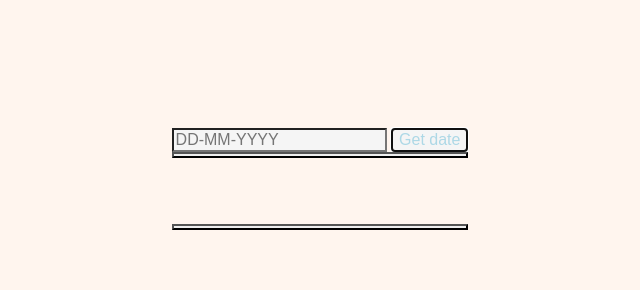
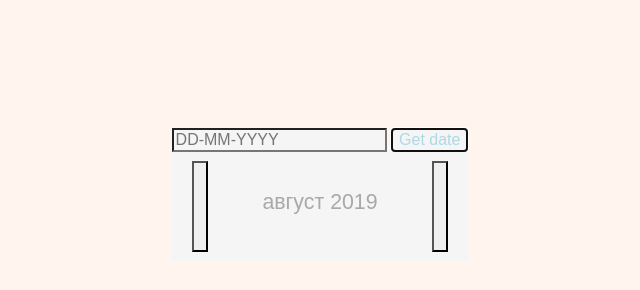
Before and after one commit to AdukarIT/FedotovaAS, a plain HTML site: page Task22/calendar.html in a window 1280 px wide. Both pictures are taken after a click on the button "Get date". Shown: the whole page, without its empty margins (320-960 px from the left). Drawn offline with nearby package versions, Linux system fonts and the light colour scheme.

Commit message:
changed 22

```diff
--- a/Task22/calendarScript.js
+++ b/Task22/calendarScript.js
@@ -1,10 +1,14 @@
-let clicked = clickGetDate();
+var options = {
+  month: 'long',
+};
+
+let clicked = clickGetMonth();
 
 $('#date_picker').click(function() {
 	clicked();
 });
 
-function clickGetDate() {
+function clickGetMonth() {
 	let open = false;
 
 	return function() {
@@ -13,7 +17,7 @@ function clickGetDate() {
 
 			$('#calendar').css('display', 'grid');
 			$('#date_picker').removeClass().addClass('date_picker_checked');
-			$('calendar_month_year').text(`<span>${new Date().getMonth()}</span>`);
+			$('#calendar_month_year').text(`${new Date().toLocaleString("ru", options)} ${new Date().getFullYear()}`);
 		} else if(open == true) {
 			open = false;
 
--- a/Task22/scss/_blocks.scss
+++ b/Task22/scss/_blocks.scss
@@ -11,4 +11,9 @@ body {
 }
 #calendar {
     display: none;
+	padding: 3%;
+	grid-template-columns: repeat(7, 1fr);
+	grid-auto-rows: minmax(auto, auto);
+	justify-items: center;
+	background-color: $color_base_wight;
 }
--- a/Task22/scss/_item.scss
+++ b/Task22/scss/_item.scss
@@ -26,4 +26,10 @@
 #calendar_month_year {
 	padding: 29px;
 	font: 16pt Arial,sans-serif;
+	grid-column: 2/7;
 }
+
+.calendar button {
+	background-color: $color_base;
+	color: $color_base;
+}
--- a/Task22/scss/styale.scss
+++ b/Task22/scss/styale.scss
@@ -1,4 +1,4 @@
+@import '_core';
 @import '_blocks';
 @import '_text';
-@import '_core';
 @import '_item';
```
Also changed, not shown: Task22/calendar.html (+0 -1 lines), Task22/styale.css.
